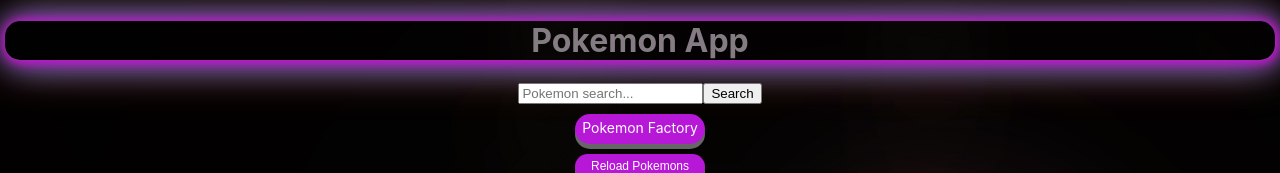
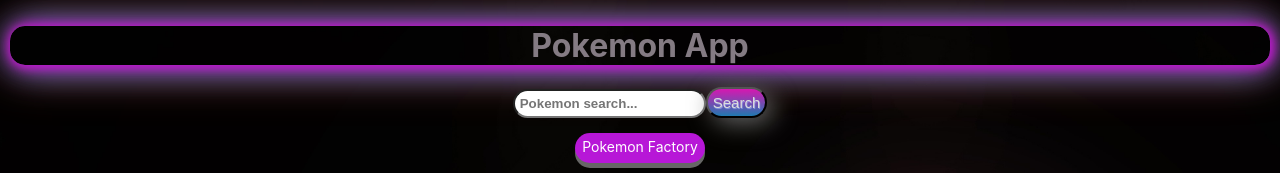
Before and after one commit to alemant/Proyecto-Pokemon, a React (Create React App) app in the folder client/: page /home in a window 1280 px wide. Shown: the top 173 px of the page. Built offline with nearby package versions, Linux system fonts and the light colour scheme; no server answers.

Commit message:
some changes

```diff
--- a/client/src/components/Home/NavBar/SearchBar.css
+++ b/client/src/components/Home/NavBar/SearchBar.css
@@ -18,3 +18,24 @@
 .title:hover {
     color: #17D7A0;
 }
+
+.search {
+    border-radius: 28px;
+    padding: 5px;
+    color: black;
+    font-weight: bold;
+}
+
+.btnSearch {
+    background: #d717b1;
+    background-image: linear-gradient(to bottom, #d717b1, #2079b0);
+    border-radius: 28px;
+    text-shadow: 1px 1px 1px #9daef5;
+    box-shadow: 6px 5px 24px #666666;
+    animation: parpadear 3s infinite alternate;
+    font-family: Arial;
+    color: #fafafa;
+    font-size: 15px;
+    padding: 5px;
+    text-decoration: none;
+}
--- a/client/src/components/Home/NavBar/SearchBar.jsx
+++ b/client/src/components/Home/NavBar/SearchBar.jsx
@@ -30,6 +30,7 @@
         <div>
             <h1 className="title">Pokemon App</h1>
             <input
+                className="search"
                 type="text"
                 placeholder="Pokemon search..."
                 value={pokemon}
@@ -37,7 +38,7 @@
                 onKeyPress={e => handleKeyPress(e)}>
             </input>
             <button
-                className="buttonSearchBar"
+                className="btnSearch"
                 type="submit"
                 onClick={(e) => handleSubmit(e)}
             >Search</button>
```
